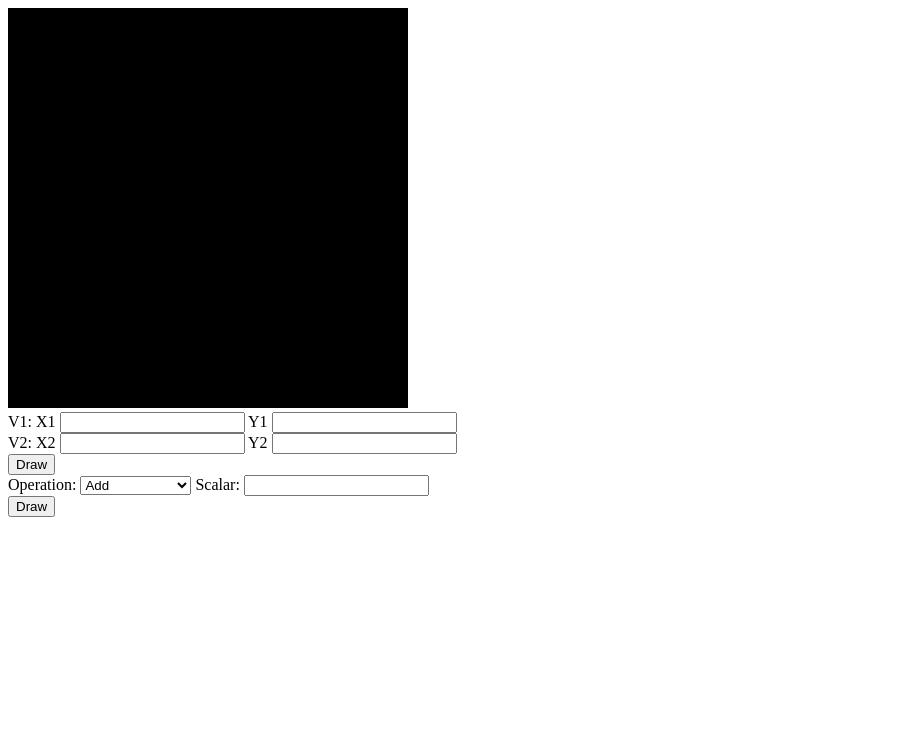
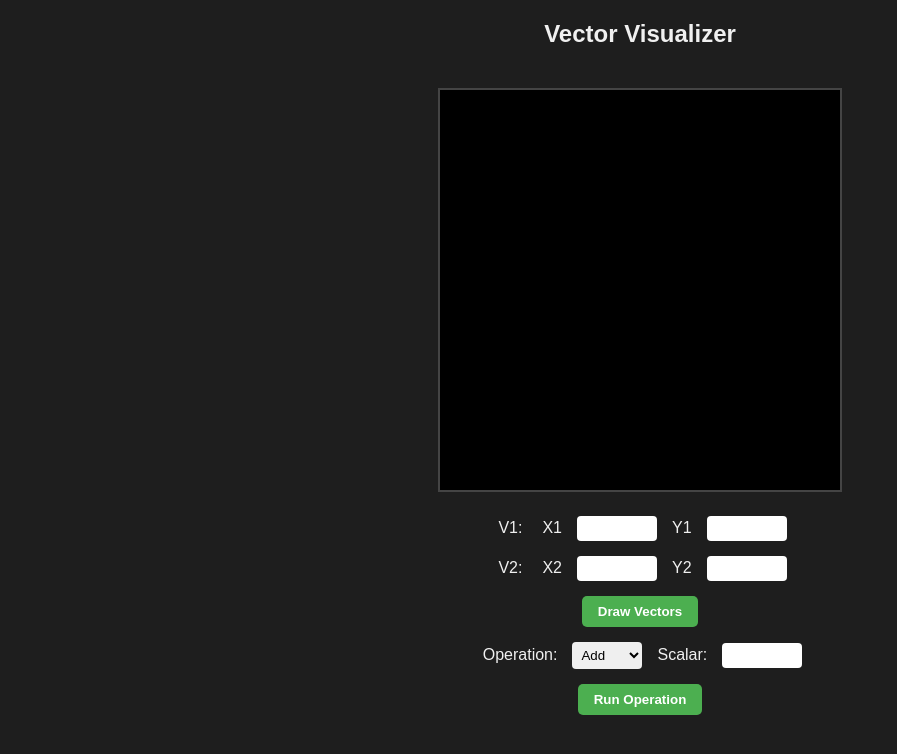
Before and after one commit to IzaiahLozano/CSE-160, a plain HTML site: page Asg 0/asg0.html in a window 1280 px wide. Shown: the whole page, without its empty margins (0-897 px from the left). Drawn offline with Linux system fonts and the light colour scheme.

Commit message:
Improved UI + Added Index File

```diff
--- a/Asg 0/asg0.html
+++ b/Asg 0/asg0.html
@@ -1,42 +1,97 @@
+
+
 <!DOCTYPE html>
 <html lang="en">
 <head>
   <meta charset="utf-8" />
-    <title>Draw a blue rectangle (canvas version)</title>
+  <title>Vector Drawer</title>
+  <style>
+    body {
+      font-family: Arial, sans-serif;
+      text-align: center;
+      background-color: #1e1e1e;
+      color: #f0f0f0;
+    }
+
+    canvas {
+      border: 2px solid #444;
+      background-color: #000;
+      margin-top: 20px;
+    }
+
+    .controls {
+      margin-top: 20px;
+      display: flex;
+      flex-direction: column;
+      align-items: center;
+      gap: 15px;
+    }
+
+    .vector-group {
+      display: flex;
+      gap: 10px;
+      justify-content: center;
+      align-items: center;
+    }
+
+    label {
+      margin: 0 5px;
+    }
+
+    input[type="number"],
+    input[type="text"],
+    select {
+      padding: 5px;
+      border-radius: 4px;
+      border: none;
+      width: 70px;
+    }
+
+    button {
+      padding: 8px 16px;
+      background-color: #4caf50;
+      border: none;
+      border-radius: 5px;
+      color: white;
+      font-weight: bold;
+      cursor: pointer;
+      transition: background-color 0.3s;
+    }
+
+    button:hover {
+      background-color: #45a049;
+    }
+  </style>
 </head>
 
 <body onload="main()">
+  <h2>Vector Visualizer</h2>
   <canvas id="example" width="400" height="400">
     Please use a browser that supports "canvas"
   </canvas>
 
-    <br/>
+  <div class="controls">
 
     <!--Vector 1-->
-    <label for="v1">V1: </label>
-    <label for="xCoord">X1</label>
-    <input type="number" id="xCoord1"/>
-    <label for="yCoord">Y1</label>
-    <input type="number" id="yCoord1"/>
-
-    <br/>
+    <div class="vector-group">
+      <label>V1:</label>
+      <label>X1</label><input type="number" id="xCoord1" />
+      <label>Y1</label><input type="number" id="yCoord1" />
+    </div>
 
     <!--Vector 2-->
-    <label for="v2">V2: </label>
-    <label for="xCoord">X2</label>
-    <input type="number" id="xCoord2"/>
-    <label for="yCoord">Y2</label>
-    <input type="number" id="yCoord2"/>
-
-   <br/>
+    <div class="vector-group">
+      <label>V2:</label>
+      <label>X2</label><input type="number" id="xCoord2" />
+      <label>Y2</label><input type="number" id="yCoord2" />
+    </div>
 
     <!-- Draw Button -->
-   <button onclick="handleDrawEvent()">Draw</button>
+    <button onclick="handleDrawEvent()">Draw Vectors</button>
 
-   <br/>
-
-   <!--Operations-->
-   <label for="opt">Operation: </label>
+    <!-- Operation Selector -->
+    <div class="vector-group">
+      <label>Operation:</label>
       <select id="opt">
         <option value="Add">Add</option>
         <option value="Sub">Subtract</option>
@@ -48,14 +103,13 @@
         <option value="Area">Area</option>
       </select>
 
-   <!-- Scalar -->
-   <label for="opt">Scalar: </label>
-   <input type="text" id="scalar" name="scalar">
-   <br>
+      <label>Scalar:</label>
+      <input type="text" id="scalar" name="scalar" />
+    </div>
 
     <!--Draw Button 2-->
-   <button onclick="handleDrawOperationEvent()">Draw</button>
-
+    <button onclick="handleDrawOperationEvent()">Run Operation</button>
+  </div>
 
   <script src="lib/cuon-matrix-cse160.js"></script>
   <script src="asg0.js"></script>
```
Also changed, not shown: index.html (added, +1 -0 lines). Lines whose indentation alone changed are shown as unchanged.
